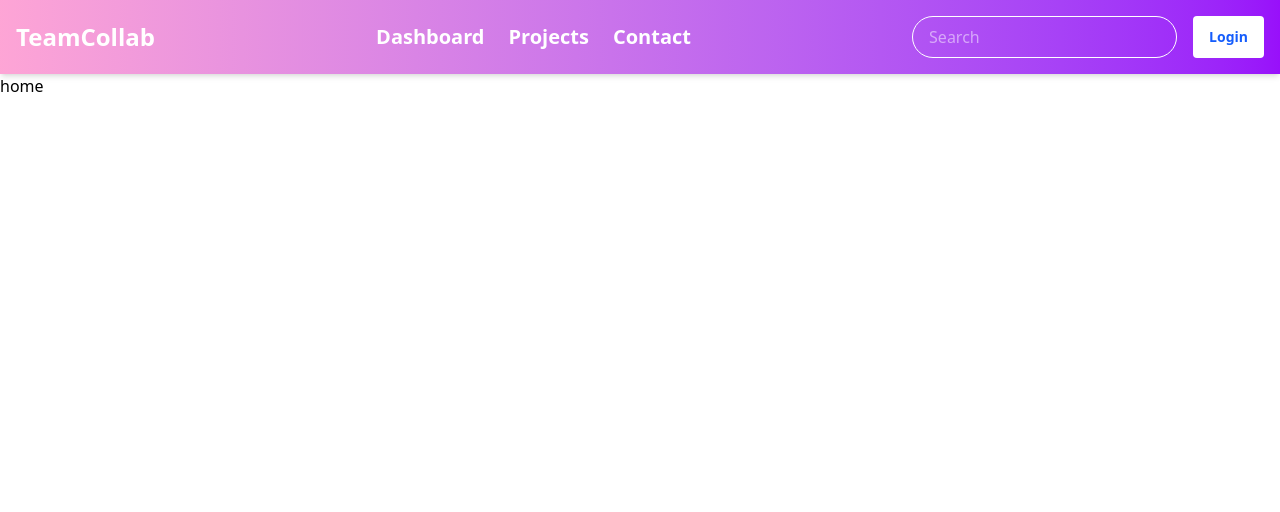
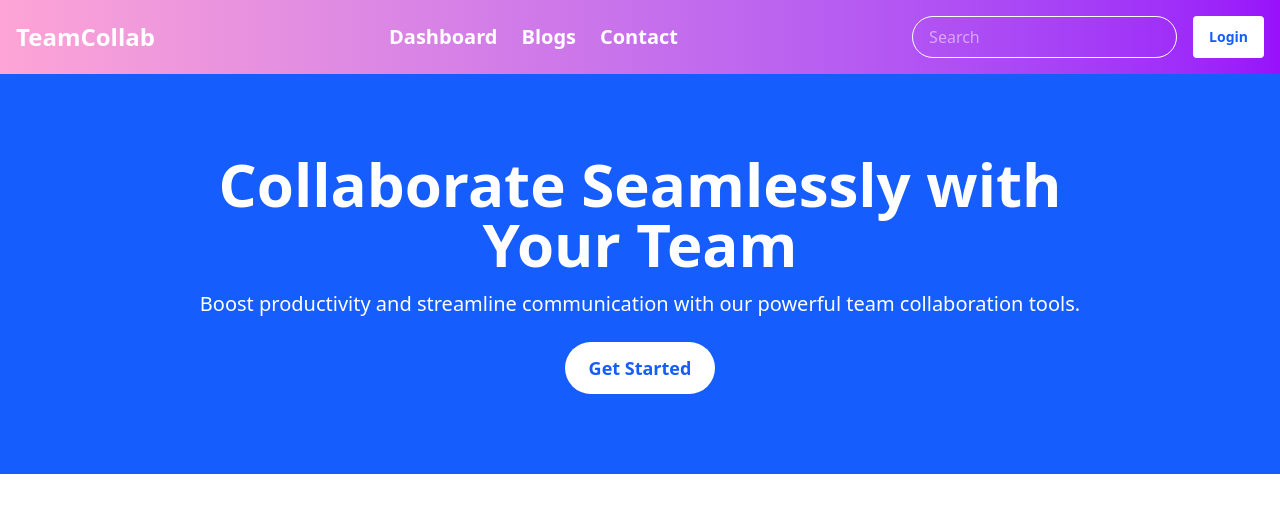
Before and after one commit to Habib937/Team-Collaboration-project, a React (Vite) app: page / in a window 1280 px wide. Shown: the top 512 px of the page. Built offline with nearby package versions, Linux system fonts and the light colour scheme.

Commit message:
home page and blog page connected

```diff
--- a/src/components/pages/Home.jsx
+++ b/src/components/pages/Home.jsx
@@ -1,9 +1,10 @@
 import React from 'react'
+import Banner from '../../Banner/Banner'
 
 function Home() {
     return (
         <div>
-            home
+            <Banner></Banner>
         </div>
     )
 }
--- a/src/components/pages/Navbar.jsx
+++ b/src/components/pages/Navbar.jsx
@@ -14,7 +14,7 @@ function Navbar() {
 
                 <div className=" md:flex space-x-6">
                     <Link className="hover:text-gray-500  text-xl font-semibold">Dashboard</Link>
-                    <Link className="hover:text-gray-500 text-xl font-semibold">Projects</Link>
+                    <Link to={"/blogPage"} className="hover:text-gray-500 text-xl font-semibold">Blogs</Link>
                     <Link className="hover:text-gray-500 text-xl font-semibold">Contact</Link>
                 </div>
 
--- a/src/main.jsx
+++ b/src/main.jsx
@@ -7,6 +7,7 @@ import {
 } from "react-router-dom";
 import Root from './components/pages/Root';
 import Home from './components/pages/Home';
+import BlogPage from './components/BlogPage/Blogpage';
 
 const router = createBrowserRouter([
   {
@@ -17,6 +18,10 @@ const router = createBrowserRouter([
       {
         path: "/",
         element: <Home />
+      },
+      {
+        path: "/blogPage",
+        element: <BlogPage></BlogPage>
       }
     ]
   },
```
